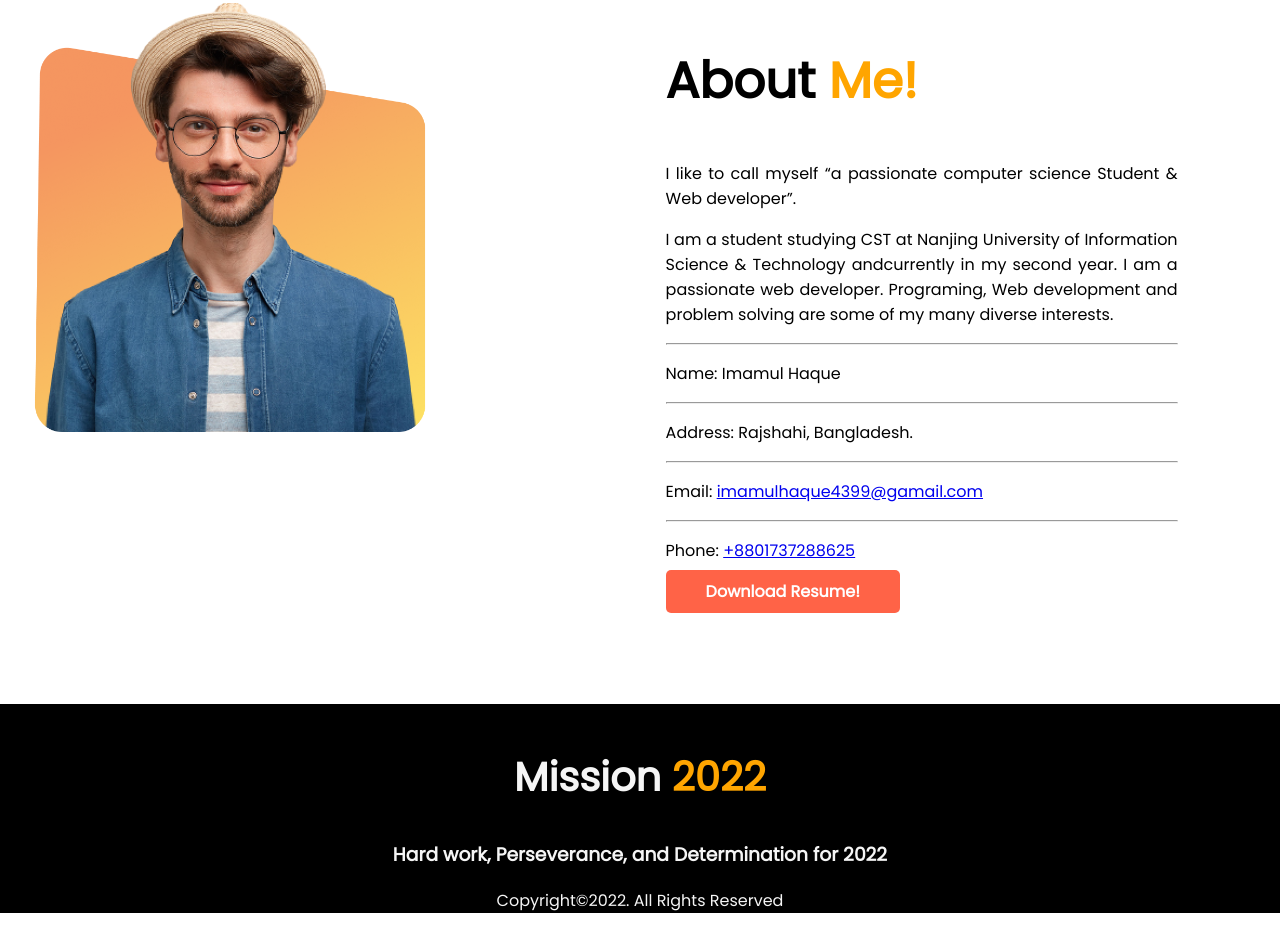
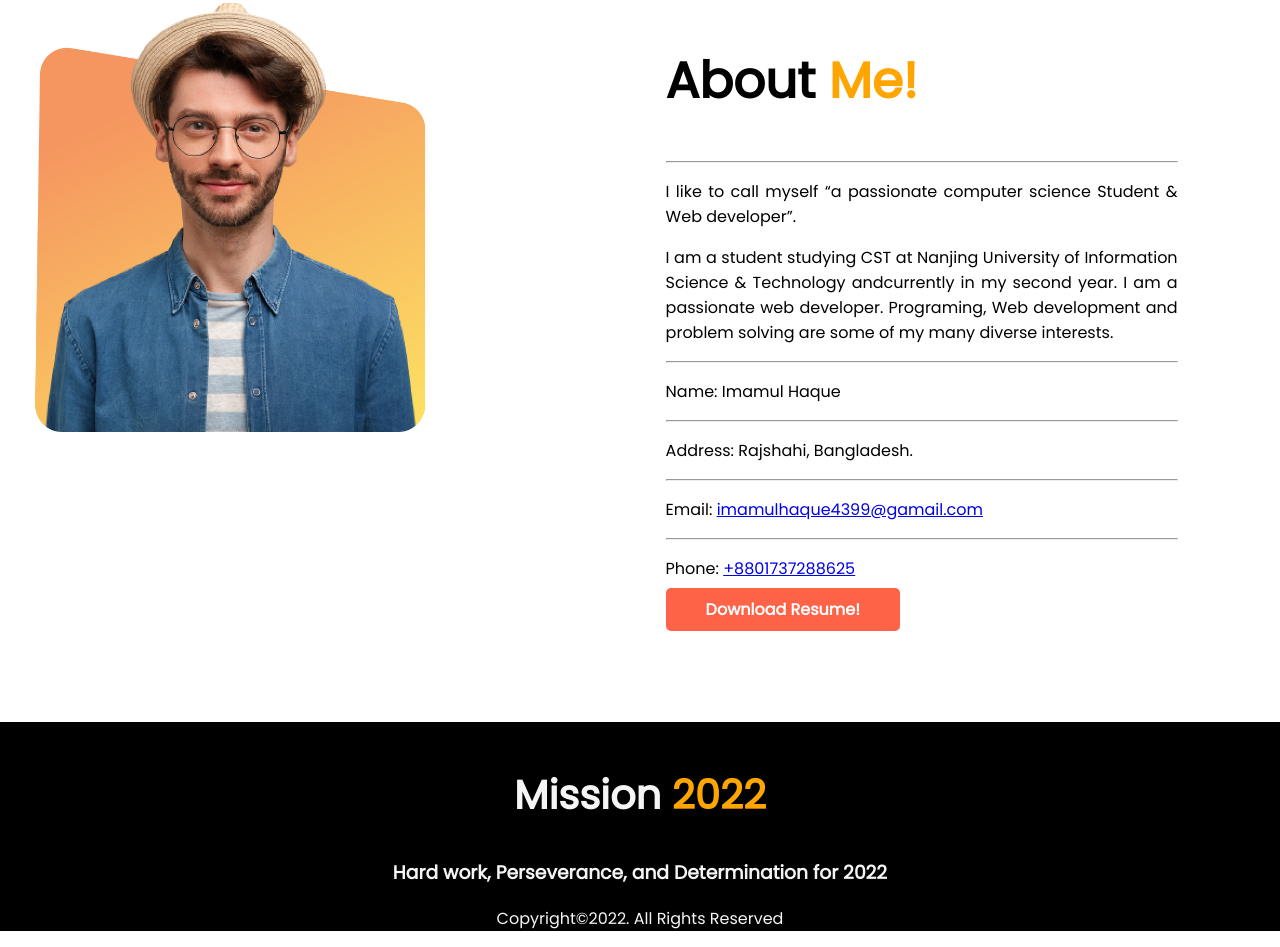
Before and after one commit to imamul99/personal-website1, a plain HTML site: page index.html in a window 1280 px wide. Shown: the part 2806-3753 px from the top of the page. Drawn offline with Linux system fonts and the light colour scheme; a web font is replaced by a local one.

Commit message:
final changes

```diff
--- a/index.html
+++ b/index.html
@@ -15,7 +15,7 @@
 </head>
 
 <body>
-    <!--Fist Part-->
+    <!--Part- one-->
 
     <section class="part-1 flex-container">
         <div class="half-width">
@@ -35,7 +35,7 @@
         </div>
     </section>
 
-    <!--Second Part-->
+    <!--Part -two-->
 
     <section class="part-2">
         <div class="mission-head">
@@ -118,21 +118,24 @@
 
         <div class="half-width">
             <h1>About <span class="orange-color">Me!</span></h1>
+            <hr class="about-me">
             <p>I like to call myself “a passionate computer science Student & Web developer”. </p>
             <p>I am a student studying CST at Nanjing University of Information Science &
                 Technology andcurrently in my second year. I am a passionate web developer. Programing, Web development
                 and problem solving are some of my many diverse interests.</p>
 
-            <hr class="aboutme-hr">
+            <hr class="about-me">
             <p>Name: Imamul Haque</p>
-            <hr class="aboutme-hr">
+            <hr class="about-me">
             <p>Address: Rajshahi, Bangladesh.</p>
-            <hr class="aboutme-hr">
+            <hr class="about-mer">
             <p>Email: <a href="imamulhaque4399@gmail.com">imamulhaque4399@gamail.com</a> </p>
-            <hr class="aboutme-hr">
+            <hr class="about-me">
             <p>Phone: <a href="tel:+8801737288625">+8801737288625</a> </p>
 
             <a class="link-button" href="https://www.facebook.com/imamul99/" target="_blank">Download Resume!</a>
+
+
         </div>
 
 
```
